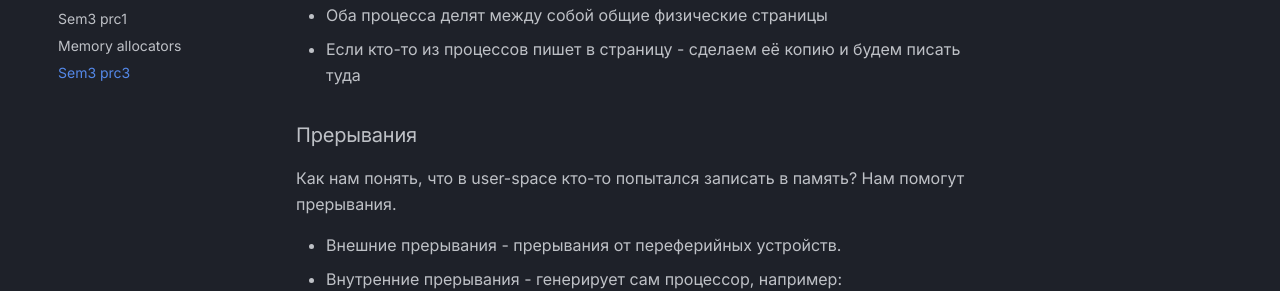
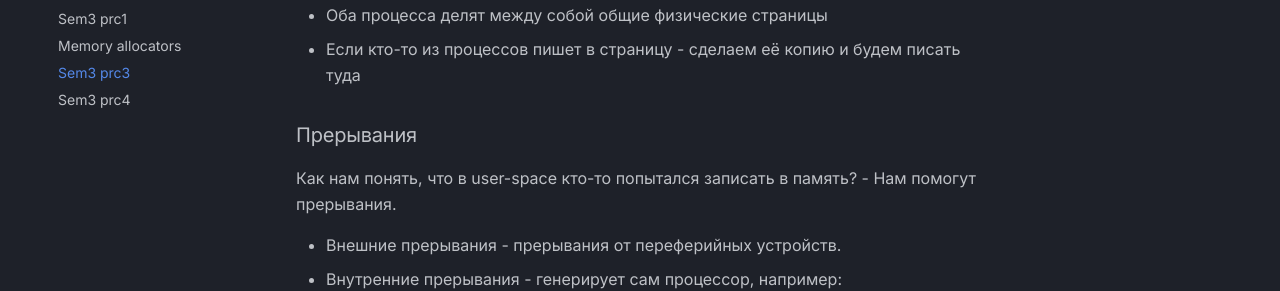
Before and after one commit to sag1man/my-ct-suffering, an MkDocs documentation site: the page built from notes/notes/os-hard/sem3-prc3.md, in a window 1280 px wide and 900 px high, scrolled down 1932 px. Shown: the part 430-721 px from the top of the window. Built offline with MkDocs 1.6.1 and Material for MkDocs 9.7.7, drawn with Linux system fonts in a browser that asks for light colours; nearby versions of some CDN libraries; library files that are not in the unit come from our copies; comment, search, counter and statistics services are not loaded.

Commit message:
os prc upd

```diff
--- a/notes/notes/os-hard/sem3-prc3.md
+++ b/notes/notes/os-hard/sem3-prc3.md
@@ -55,7 +55,7 @@ if (result == 0) {
 - Если кто-то из процессов пишет в страницу - сделаем её копию и будем писать туда
 
 ### Прерывания
-Как нам понять, что в user-space кто-то попытался записать в память? Нам помогут прерывания.
+Как нам понять, что в user-space кто-то попытался записать в память? - Нам помогут прерывания.
 
 - Внешние прерывания - прерывания от переферийных устройств.
 - Внутренние прерывания - генерирует сам процессор, например:
```
Also changed, not shown: notes/notes/os-hard/sem3-prc4.md (added).
